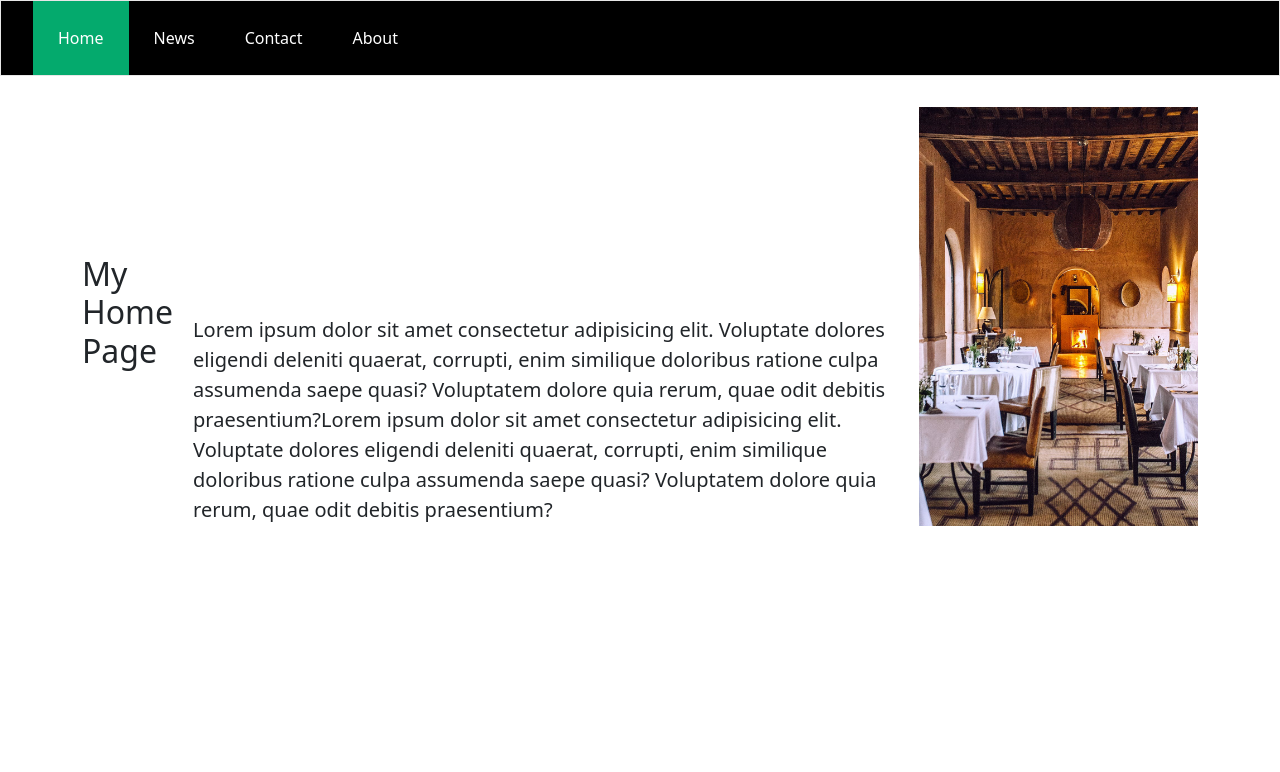
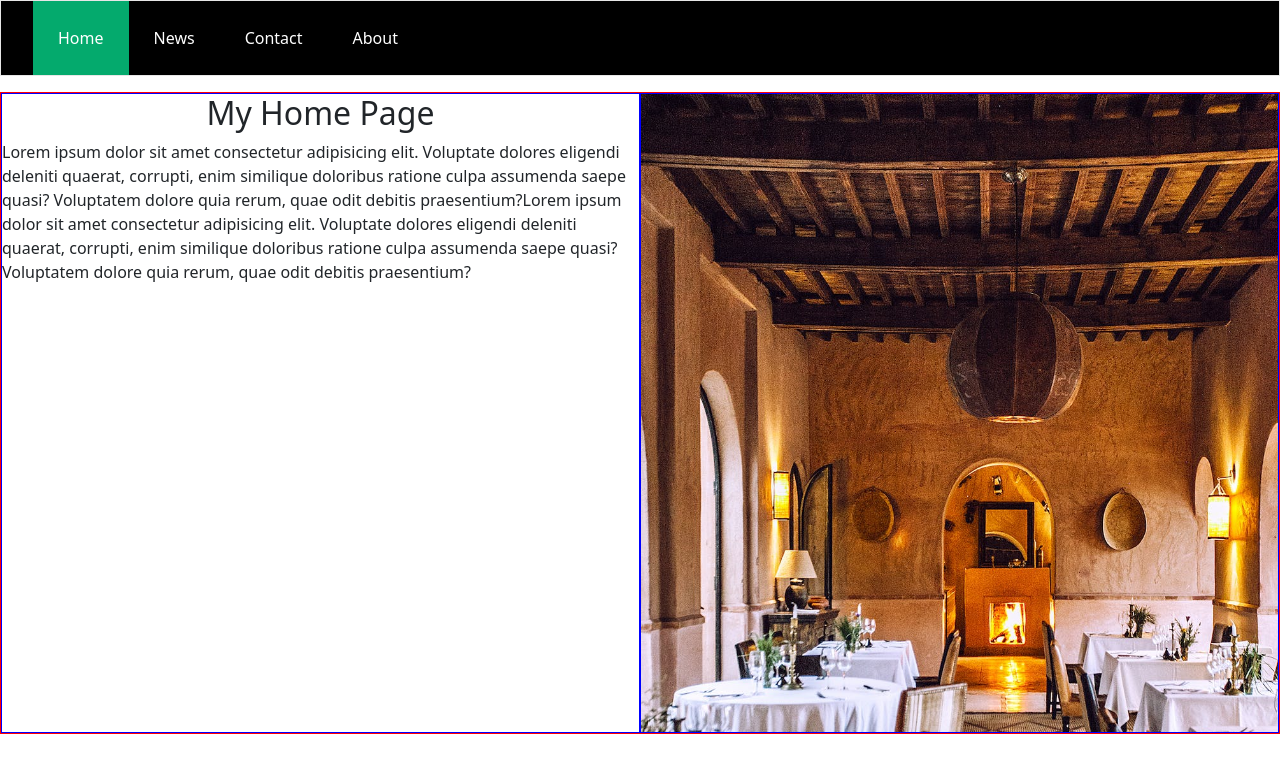
Before and after one commit to shubhsonawane/testing, a plain HTML site: page index.html in a window 1280 px wide. Drawn offline with nearby package versions, Linux system fonts and the light colour scheme.

Commit message:
fix home section and add new css

```diff
--- a/home.css
+++ b/home.css
@@ -1,3 +1,12 @@
+/* css reset */
+* {
+  margin: 0;
+  padding: 0;
+  box-sizing: border-box;
+}
+
+
+/* navbar */
 ul {
   list-style-type: none;
   margin: 0;
@@ -31,21 +40,31 @@ ul {
 }
 
 
-.container {
+/* hero section */
+.hero-section{
+  width: 100%;
+  min-height: 80vh;
+  border: 1px solid red;
   display: flex;
-    align-items: center;
-    justify-content: center;
+  flex-wrap: wrap;
 }
-
-  img {
-    max-width: 25%;
-    max-height:15%;
-    float: left;
+.left-side{
+  flex: 1 1 450px;
+  border: 1px solid blue;
 }
-
- p {
-    font-size: 20px;
-    padding-left: 20px;
-    padding-top: 20%;
-    float: left;
+.left-side h2{
+  text-align: center;
 }
+.right-side{
+  flex: 1 1 450px;
+  border: 1px solid blue;
+  height: 80vh;
+  overflow: hidden;
+}
+.right-side .img{
+  pad: 10px;
+}
+.right-side .img img{
+  width: 100%;
+  background-position: center;
+}
--- a/index.html
+++ b/index.html
@@ -1,14 +1,19 @@
 <!DOCTYPE html>
 <html lang="en">
+
 <head>
   <meta charset="UTF-8">
   <meta name="viewport" content="width=device-width, initial-scale=1.0">
   <title>Document</title>
   <link rel="stylesheet" href="home.css">
-    <link href="https://cdn.jsdelivr.net/npm/bootstrap@5.3.2/dist/css/bootstrap.min.css" rel="stylesheet" integrity="sha384-T3c6CoIi6uLrA9TneNEoa7RxnatzjcDSCmG1MXxSR1GAsXEV/Dwwykc2MPK8M2HN" crossorigin="anonymous">
-    <script src="https://cdn.jsdelivr.net/npm/bootstrap@5.3.2/dist/js/bootstrap.bundle.min.js" integrity="sha384-C6RzsynM9kWDrMNeT87bh95OGNyZPhcTNXj1NW7RuBCsyN/o0jlpcV8Qyq46cDfL" crossorigin="anonymous"></script>
+  <link href="https://cdn.jsdelivr.net/npm/bootstrap@5.3.2/dist/css/bootstrap.min.css" rel="stylesheet"
+    integrity="sha384-T3c6CoIi6uLrA9TneNEoa7RxnatzjcDSCmG1MXxSR1GAsXEV/Dwwykc2MPK8M2HN" crossorigin="anonymous">
+  <script src="https://cdn.jsdelivr.net/npm/bootstrap@5.3.2/dist/js/bootstrap.bundle.min.js"
+    integrity="sha384-C6RzsynM9kWDrMNeT87bh95OGNyZPhcTNXj1NW7RuBCsyN/o0jlpcV8Qyq46cDfL"
+    crossorigin="anonymous"></script>
 
 </head>
+
 <body>
   <ul>
     <li><a class="active" href="#home">Home</a></li>
@@ -17,16 +22,22 @@
     <li><a href="#about">About</a></li>
   </ul>
 
-<div class="container">
+  <div class="hero-section">
+    <div class="left-side">
       <h2>My Home Page </h2>
 
-        <p>Lorem ipsum dolor sit amet consectetur adipisicing elit. Voluptate dolores eligendi deleniti quaerat, corrupti, enim similique doloribus ratione culpa assumenda saepe quasi? Voluptatem dolore quia rerum, quae odit debitis praesentium?Lorem ipsum dolor sit amet consectetur adipisicing elit. Voluptate dolores eligendi deleniti quaerat, corrupti, enim similique doloribus ratione culpa assumenda saepe quasi? Voluptatem dolore quia rerum, quae odit debitis praesentium?</p>
-
-
-
-
+    <p>Lorem ipsum dolor sit amet consectetur adipisicing elit. Voluptate dolores eligendi deleniti quaerat, corrupti,
+      enim similique doloribus ratione culpa assumenda saepe quasi? Voluptatem dolore quia rerum, quae odit debitis
+      praesentium?Lorem ipsum dolor sit amet consectetur adipisicing elit. Voluptate dolores eligendi deleniti quaerat,
+      corrupti, enim similique doloribus ratione culpa assumenda saepe quasi? Voluptatem dolore quia rerum, quae odit
+      debitis praesentium?</p>
+    </div>
+    <div class="right-side">
+      <div class="img">
         <img src="pexels-photo-4915622.jpeg">
-
+      </div>
+    </div>
   </div>
 </body>
+
 </html>
```
Lines whose indentation alone changed are shown as unchanged.
